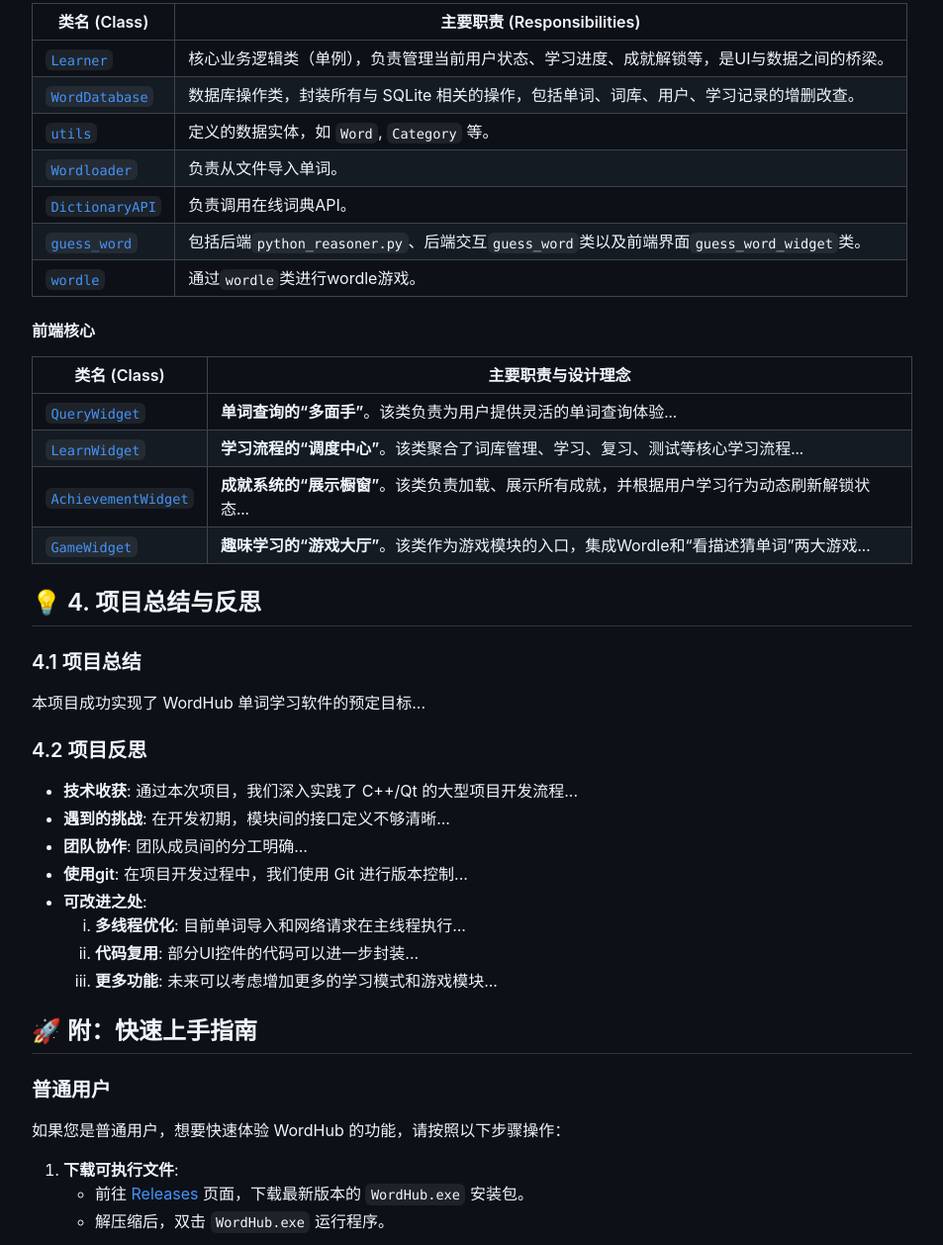
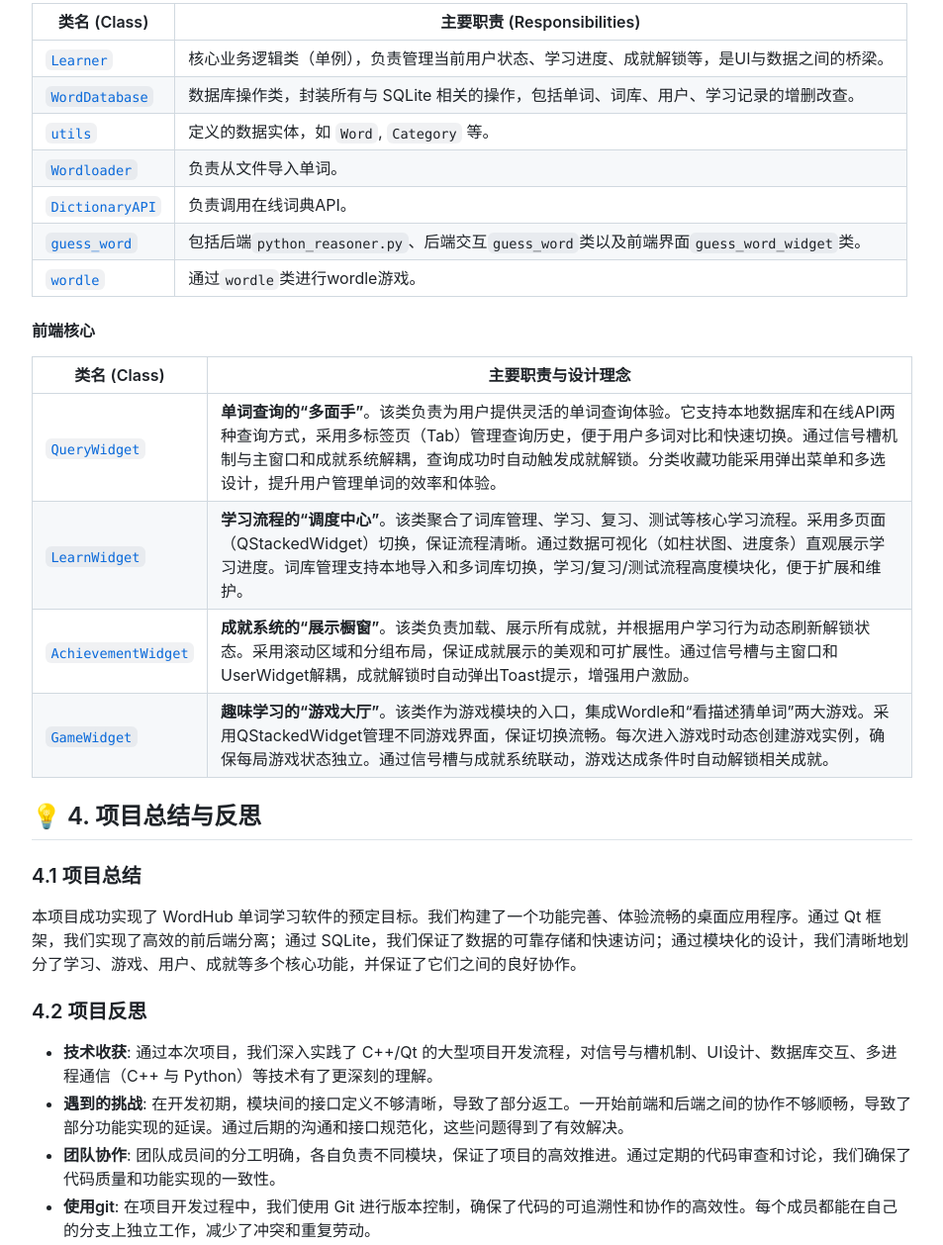
Before and after one commit to Staaaaaaaaar/WordHub, a plain HTML site: page index.html in a window 1280 px wide. Shown: the part 3464-4722 px from the top of the page at 99% size, without its empty margins (13-966 px from the left). Drawn offline with nearby package versions, Linux system fonts and the light colour scheme.

Commit message:
web update

```diff
--- a/index.html
+++ b/index.html
@@ -4,10 +4,10 @@
     <meta charset="UTF-8">
     <meta name="viewport" content="width=device-width, initial-scale=1.0">
     <title>WordHub - 简洁高效的英语词汇学习软件</title>
-    <!-- 引入能模拟 GitHub Markdown 样式的 CSS -->
-    <link rel="stylesheet" href="https://cdnjs.cloudflare.com/ajax/libs/github-markdown-css/5.5.1/github-markdown-dark.min.css">
+    <!-- 引入 GitHub 官方的亮色主题 Markdown 样式 -->
+    <link rel="stylesheet" href="https://cdnjs.cloudflare.com/ajax/libs/github-markdown-css/5.5.1/github-markdown-light.min.css">
     <style>
-        /* 基本布局和样式调整 */
+        /* 居中显示的主体布局 */
         body {
             box-sizing: border-box;
             min-width: 200px;
@@ -31,9 +31,9 @@
             font-weight: 600;
             margin: 1em 0;
         }
-        /* 为代码块添加一些样式 */
+        /* 为代码块适配亮色主题 */
         .markdown-body pre {
-            background-color: #161b22;
+            background-color: #f6f8fa;
             padding: 16px;
             border-radius: 6px;
         }
@@ -48,7 +48,7 @@
     <h2>🎬 功能演示</h2>
     <details>
         <summary>▶️ 点击查看：程序安装演示</summary>
-        <video controls preload="metadata" src="videos/demo_install.mp4">您的浏览器不支持 Video 标签。</video>
+        <video controls preload="metadata" src="videos/安装演示.mp4">您的浏览器不支持 Video 标签。</video>
     </details>
     <details>
         <summary>▶️ 点击查看：注册与用户登录</summary>
@@ -142,7 +142,7 @@
                 <td><strong>郑嘉祺</strong></td>
                 <td><a href="https://github.com/missswiftie">missswiftie</a></td>
                 <td><strong>游戏模块以及其他</strong></td>
-                <td>负责字典源文件解析（<a href="WordHub/docs/mdx_to_json说明.md">.mdx转.json脚本</a>）；负责 Wordle 和“看描述猜单词”两个游戏的核心逻辑实现，包括 Python 端的 AI 接口调用和 C++ 端的整合；负责用户注册登录界面以及用户界面（包括用户信息、用户登录热力图等）。</td>
+                <td>负责字典源文件解析（<a href="WordHub/docs/mdx_to_json说明.html">.mdx转.json脚本</a>）；负责 Wordle 和“看描述猜单词”两个游戏的核心逻辑实现，包括 Python 端的 AI 接口调用和 C++ 端的整合；负责用户注册登录界面以及用户界面（包括用户信息、用户登录热力图等）。</td>
             </tr>
         </tbody>
     </table>
@@ -153,9 +153,9 @@
     </p>
     <h4>团队提交活动图</h4>
     <p align="center">
-        <a href="https://github.com/stibiums/WordHub/commits?author=stibiums"><img src="https://github-readme-activity-graph.vercel.app/graph?username=stibiums&repo=WordHub&theme=github-dark&hide_border=true&title_color=ffc107&icon_color=ffc107" alt="stibiums's Commit Activity Graph"></a>
-        <a href="https://github.com/stibiums/WordHub/commits?author=Staaaaaaaaar"><img src="https://github-readme-activity-graph.vercel.app/graph?username=Staaaaaaaaar&repo=WordHub&theme=github-dark&hide_border=true&title_color=87ceeb&icon_color=87ceeb" alt="Staaaaaaaaar's Commit Activity Graph"></a>
-        <a href="https://github.com/stibiums/WordHub/commits?author=missswiftie"><img src="https://github-readme-activity-graph.vercel.app/graph?username=missswiftie&repo=WordHub&theme=github-dark&hide_border=true&title_color=90ee90&icon_color=90ee90" alt="missswiftie's Commit Activity Graph"></a>
+        <a href="https://github.com/stibiums/WordHub/commits?author=stibiums"><img src="https://github-readme-activity-graph.vercel.app/graph?username=stibiums&repo=WordHub&theme=light&hide_border=true&title_color=ffc107&icon_color=ffc107" alt="stibiums's Commit Activity Graph"></a>
+        <a href="https://github.com/stibiums/WordHub/commits?author=Staaaaaaaaar"><img src="https://github-readme-activity-graph.vercel.app/graph?username=Staaaaaaaaar&repo=WordHub&theme=light&hide_border=true&title_color=87ceeb&icon_color=87ceeb" alt="Staaaaaaaaar's Commit Activity Graph"></a>
+        <a href="https://github.com/stibiums/WordHub/commits?author=missswiftie"><img src="https://github-readme-activity-graph.vercel.app/graph?username=missswiftie&repo=WordHub&theme=light&hide_border=true&title_color=90ee90&icon_color=90ee90" alt="missswiftie's Commit Activity Graph"></a>
     </p>
 
     <h2>🏛️ 3. 项目模块与类设计</h2>
@@ -179,40 +179,40 @@
     <table>
         <thead><tr><th>类名 (Class)</th><th>主要职责 (Responsibilities)</th></tr></thead>
         <tbody>
-            <tr><td><a href="WordHub/docs/learner说明.md"><code>Learner</code></a></td><td>核心业务逻辑类（单例），负责管理当前用户状态、学习进度、成就解锁等，是UI与数据之间的桥梁。</td></tr>
-            <tr><td><a href="WordHub/docs/WordDatabase说明.md"><code>WordDatabase</code></a></td><td>数据库操作类，封装所有与 SQLite 相关的操作，包括单词、词库、用户、学习记录的增删改查。</td></tr>
-            <tr><td><a href="WordHub/docs/utils说明.md"><code>utils</code></a></td><td>定义的数据实体，如 <code>Word</code>, <code>Category</code> 等。</td></tr>
-            <tr><td><a href="WordHub/docs/Wordloader说明.md"><code>Wordloader</code></a></td><td>负责从文件导入单词。</td></tr>
-            <tr><td><a href="WordHub/docs/DictionaryAPI说明.md"><code>DictionaryAPI</code></a></td><td>负责调用在线词典API。</td></tr>
-            <tr><td><a href="WordHub/docs/guess_word说明.md"><code>guess_word</code></a></td><td>包括后端<code>python_reasoner.py</code>、后端交互<code>guess_word</code>类以及前端界面<code>guess_word_widget</code>类。</td></tr>
-            <tr><td><a href="WordHub/docs/wordle说明.md"><code>wordle</code></a></td><td>通过<code>wordle</code>类进行wordle游戏。</td></tr>
+            <tr><td><a href="docs/learner说明.html"><code>Learner</code></a></td><td>核心业务逻辑类（单例），负责管理当前用户状态、学习进度、成就解锁等，是UI与数据之间的桥梁。</td></tr>
+            <tr><td><a href="docs/WordDatabase说明.html"><code>WordDatabase</code></a></td><td>数据库操作类，封装所有与 SQLite 相关的操作，包括单词、词库、用户、学习记录的增删改查。</td></tr>
+            <tr><td><a href="docs/utils说明.html"><code>utils</code></a></td><td>定义的数据实体，如 <code>Word</code>, <code>Category</code> 等。</td></tr>
+            <tr><td><a href="docs/Wordloader说明.html"><code>Wordloader</code></a></td><td>负责从文件导入单词。</td></tr>
+            <tr><td><a href="docs/DictionaryAPI说明.html"><code>DictionaryAPI</code></a></td><td>负责调用在线词典API。</td></tr>
+            <tr><td><a href="docs/guess_word说明.html"><code>guess_word</code></a></td><td>包括后端<code>python_reasoner.py</code>、后端交互<code>guess_word</code>类以及前端界面<code>guess_word_widget</code>类。</td></tr>
+            <tr><td><a href="docs/wordle说明.html"><code>wordle</code></a></td><td>通过<code>wordle</code>类进行wordle游戏。</td></tr>
         </tbody>
     </table>
     <h4>前端核心</h4>
     <table>
         <thead><tr><th>类名 (Class)</th><th>主要职责与设计理念</th></tr></thead>
         <tbody>
-            <tr><td><a href="WordHub/docs/QueryWidget说明.md"><code>QueryWidget</code></a></td><td><strong>单词查询的“多面手”</strong>。该类负责为用户提供灵活的单词查询体验...</td></tr>
-            <tr><td><a href="WordHub/docs/LearnWidget说明.md"><code>LearnWidget</code></a></td><td><strong>学习流程的“调度中心”</strong>。该类聚合了词库管理、学习、复习、测试等核心学习流程...</td></tr>
-            <tr><td><a href="WordHub/docs/AchievementWidget说明.md"><code>AchievementWidget</code></a></td><td><strong>成就系统的“展示橱窗”</strong>。该类负责加载、展示所有成就，并根据用户学习行为动态刷新解锁状态...</td></tr>
-            <tr><td><a href="WordHub/docs/GameWidget说明.md"><code>GameWidget</code></a></td><td><strong>趣味学习的“游戏大厅”</strong>。该类作为游戏模块的入口，集成Wordle和“看描述猜单词”两大游戏...</td></tr>
+            <tr><td><a href="docs/QueryWidget说明.html"><code>QueryWidget</code></a></td><td><strong>单词查询的“多面手”</strong>。该类负责为用户提供灵活的单词查询体验。它支持本地数据库和在线API两种查询方式，采用多标签页（Tab）管理查询历史，便于用户多词对比和快速切换。通过信号槽机制与主窗口和成就系统解耦，查询成功时自动触发成就解锁。分类收藏功能采用弹出菜单和多选设计，提升用户管理单词的效率和体验。</td></tr>
+            <tr><td><a href="docs/LearnWidget说明.html"><code>LearnWidget</code></a></td><td><strong>学习流程的“调度中心”</strong>。该类聚合了词库管理、学习、复习、测试等核心学习流程。采用多页面（QStackedWidget）切换，保证流程清晰。通过数据可视化（如柱状图、进度条）直观展示学习进度。词库管理支持本地导入和多词库切换，学习/复习/测试流程高度模块化，便于扩展和维护。</td></tr>
+            <tr><td><a href="docs/AchievementWidget说明.html"><code>AchievementWidget</code></a></td><td><strong>成就系统的“展示橱窗”</strong>。该类负责加载、展示所有成就，并根据用户学习行为动态刷新解锁状态。采用滚动区域和分组布局，保证成就展示的美观和可扩展性。通过信号槽与主窗口和UserWidget解耦，成就解锁时自动弹出Toast提示，增强用户激励。</td></tr>
+            <tr><td><a href="docs/GameWidget说明.html"><code>GameWidget</code></a></td><td><strong>趣味学习的“游戏大厅”</strong>。该类作为游戏模块的入口，集成Wordle和“看描述猜单词”两大游戏。采用QStackedWidget管理不同游戏界面，保证切换流畅。每次进入游戏时动态创建游戏实例，确保每局游戏状态独立。通过信号槽与成就系统联动，游戏达成条件时自动解锁相关成就。</td></tr>
         </tbody>
     </table>
 
     <h2>💡 4. 项目总结与反思</h2>
     <h3>4.1 项目总结</h3>
-    <p>本项目成功实现了 WordHub 单词学习软件的预定目标...</p>
+    <p>本项目成功实现了 WordHub 单词学习软件的预定目标。我们构建了一个功能完善、体验流畅的桌面应用程序。通过 Qt 框架，我们实现了高效的前后端分离；通过 SQLite，我们保证了数据的可靠存储和快速访问；通过模块化的设计，我们清晰地划分了学习、游戏、用户、成就等多个核心功能，并保证了它们之间的良好协作。</p>
     <h3>4.2 项目反思</h3>
     <ul>
-        <li><strong>技术收获</strong>: 通过本次项目，我们深入实践了 C++/Qt 的大型项目开发流程...</li>
-        <li><strong>遇到的挑战</strong>: 在开发初期，模块间的接口定义不够清晰...</li>
-        <li><strong>团队协作</strong>: 团队成员间的分工明确...</li>
-        <li><strong>使用git</strong>: 在项目开发过程中，我们使用 Git 进行版本控制...</li>
+        <li><strong>技术收获</strong>: 通过本次项目，我们深入实践了 C++/Qt 的大型项目开发流程，对信号与槽机制、UI设计、数据库交互、多进程通信（C++ 与 Python）等技术有了更深刻的理解。</li>
+        <li><strong>遇到的挑战</strong>: 在开发初期，模块间的接口定义不够清晰，导致了部分返工。一开始前端和后端之间的协作不够顺畅，导致了部分功能实现的延误。通过后期的沟通和接口规范化，这些问题得到了有效解决。</li>
+        <li><strong>团队协作</strong>: 团队成员间的分工明确，各自负责不同模块，保证了项目的高效推进。通过定期的代码审查和讨论，我们确保了代码质量和功能实现的一致性。</li>
+        <li><strong>使用git</strong>: 在项目开发过程中，我们使用 Git 进行版本控制，确保了代码的可追溯性和协作的高效性。每个成员都能在自己的分支上独立工作，减少了冲突和重复劳动。</li>
         <li><strong>可改进之处</strong>:
             <ol>
-                <li><strong>多线程优化</strong>: 目前单词导入和网络请求在主线程执行...</li>
-                <li><strong>代码复用</strong>: 部分UI控件的代码可以进一步封装...</li>
-                <li><strong>更多功能</strong>: 未来可以考虑增加更多的学习模式和游戏模块...</li>
+                <li><strong>多线程优化</strong>: 目前单词导入和网络请求在主线程执行，未来可以将其移至工作线程，避免界面卡顿。</li>
+                <li><strong>代码复用</strong>: 部分UI控件的代码可以进一步封装成自定义Widget，以提高复用性。</li>
+                <li><strong>更多功能</strong>: 未来可以考虑增加更多的学习模式和游戏模块，如拼写测试、听写等，以丰富用户体验。</li>
             </ol>
         </li>
     </ul>
```
Also changed, not shown: 1 other file.
